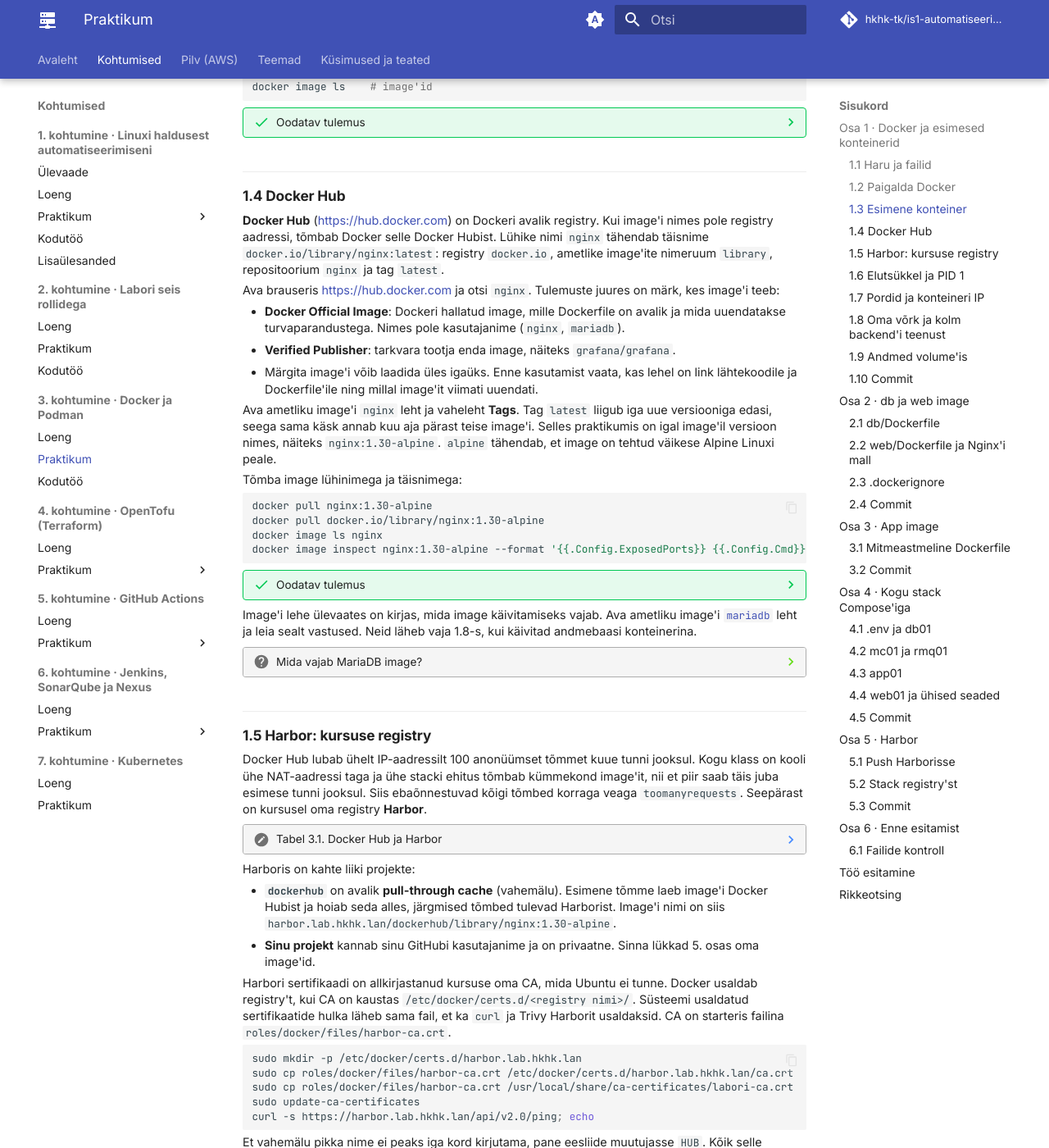
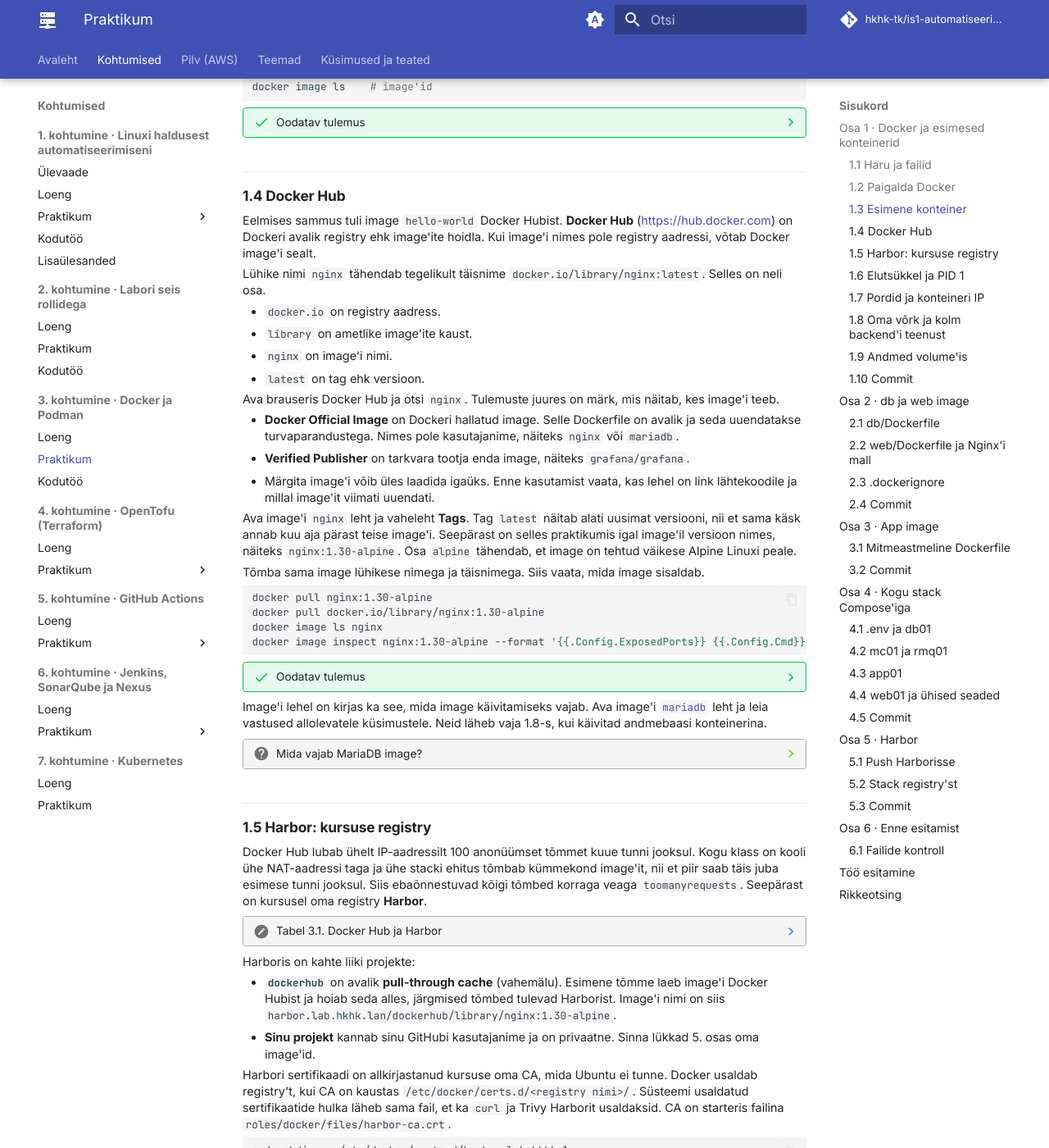
Before and after one commit to hkhk-tk/is1-automatiseerimine, an MkDocs documentation site: the page built from docs/k03/lab.md, in a window 1280 px wide and 1400 px high, scrolled down 2893 px. Shown: the whole window at 82% size. Built offline with MkDocs 1.6.1 and Material for MkDocs 9.7.7, drawn with Linux system fonts in a browser that asks for light colours; comment, search, counter and statistics services are not loaded.

Commit message:
K3 praktikum 1.4: Docker Hub algajale, nime osad loendina, vähem kooloneid

````diff
--- a/docs/k03/lab.md
+++ b/docs/k03/lab.md
@@ -164,30 +164,37 @@ docker image ls    # image'id
 
 ### 1.4 Docker Hub
 
-**Docker Hub** (<https://hub.docker.com>) on Dockeri avalik registry. Kui image'i nimes pole registry aadressi, tõmbab Docker selle Docker Hubist. Lühike nimi `nginx` tähendab täisnime `docker.io/library/nginx:latest`: registry `docker.io`, ametlike image'ite nimeruum `library`, repositoorium `nginx` ja tag `latest`.
+Eelmises sammus tuli image `hello-world` Docker Hubist. **Docker Hub** (<https://hub.docker.com>) on Dockeri avalik registry ehk image'ite hoidla. Kui image'i nimes pole registry aadressi, võtab Docker image'i sealt.
 
-Ava brauseris <https://hub.docker.com> ja otsi `nginx`. Tulemuste juures on märk, kes image'i teeb:
+Lühike nimi `nginx` tähendab tegelikult täisnime `docker.io/library/nginx:latest`. Selles on neli osa.
 
-- **Docker Official Image**: Dockeri hallatud image, mille Dockerfile on avalik ja mida uuendatakse turvaparandustega. Nimes pole kasutajanime (`nginx`, `mariadb`).
-- **Verified Publisher**: tarkvara tootja enda image, näiteks `grafana/grafana`.
-- Märgita image'i võib laadida üles igaüks. Enne kasutamist vaata, kas lehel on link lähtekoodile ja Dockerfile'ile ning millal image'it viimati uuendati.
+- `docker.io` on registry aadress.
+- `library` on ametlike image'ite kaust.
+- `nginx` on image'i nimi.
+- `latest` on tag ehk versioon.
 
-Ava ametliku image'i `nginx` leht ja vaheleht **Tags**. Tag `latest` liigub iga uue versiooniga edasi, seega sama käsk annab kuu aja pärast teise image'i. Selles praktikumis on igal image'il versioon nimes, näiteks `nginx:1.30-alpine`. `alpine` tähendab, et image on tehtud väikese Alpine Linuxi peale.
+Ava brauseris Docker Hub ja otsi `nginx`. Tulemuste juures on märk, mis näitab, kes image'i teeb.
 
-Tõmba image lühinimega ja täisnimega:
+- **Docker Official Image** on Dockeri hallatud image. Selle Dockerfile on avalik ja seda uuendatakse turvaparandustega. Nimes pole kasutajanime, näiteks `nginx` või `mariadb`.
+- **Verified Publisher** on tarkvara tootja enda image, näiteks `grafana/grafana`.
+- Märgita image'i võib üles laadida igaüks. Enne kasutamist vaata, kas lehel on link lähtekoodile ja millal image'it viimati uuendati.
+
+Ava image'i `nginx` leht ja vaheleht **Tags**. Tag `latest` näitab alati uusimat versiooni, nii et sama käsk annab kuu aja pärast teise image'i. Seepärast on selles praktikumis igal image'il versioon nimes, näiteks `nginx:1.30-alpine`. Osa `alpine` tähendab, et image on tehtud väikese Alpine Linuxi peale.
+
+Tõmba sama image lühikese nimega ja täisnimega. Siis vaata, mida image sisaldab.
 
 ```bash
 docker pull nginx:1.30-alpine
 docker pull docker.io/library/nginx:1.30-alpine
 docker image ls nginx
-docker image inspect nginx:1.30-alpine --format '{{.Config.ExposedPorts}} {{.Config.Cmd}}'
+docker image inspect nginx:1.30-alpine --format '{{.Config.ExposedPorts}} {{.Config.Cmd}}'   # port ja käivituskäsk
 ```
 
 ??? success "Oodatav tulemus"
 
-    Teine `pull` ütleb `Image is up to date`: lühinimi ja täisnimi on sama image. `inspect` näitab porti `80/tcp` ja käsku, millega Nginx käivitub.
+    Teine `pull` vastab `Image is up to date`. See tähendab, et lühike nimi ja täisnimi on sama image. `inspect` näitab porti `80/tcp` ja käsku, millega Nginx käivitub.
 
-Image'i lehe ülevaates on kirjas, mida image käivitamiseks vajab. Ava ametliku image'i [`mariadb`](https://hub.docker.com/_/mariadb) leht ja leia sealt vastused. Neid läheb vaja 1.8-s, kui käivitad andmebaasi konteinerina.
+Image'i lehel on kirjas ka see, mida image käivitamiseks vajab. Ava image'i [`mariadb`](https://hub.docker.com/_/mariadb) leht ja leia vastused allolevatele küsimustele. Neid läheb vaja 1.8-s, kui käivitad andmebaasi konteinerina.
 
 ??? question "Mida vajab MariaDB image?"
 
````
Also changed, not shown: other parts of docs/k03/lab.md (+1 -1 lines).
